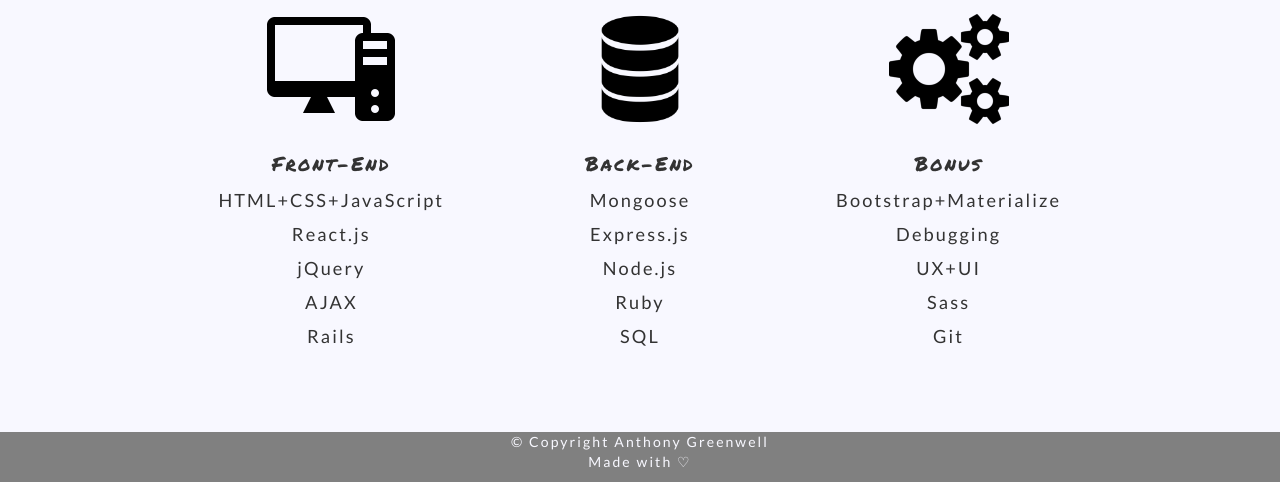
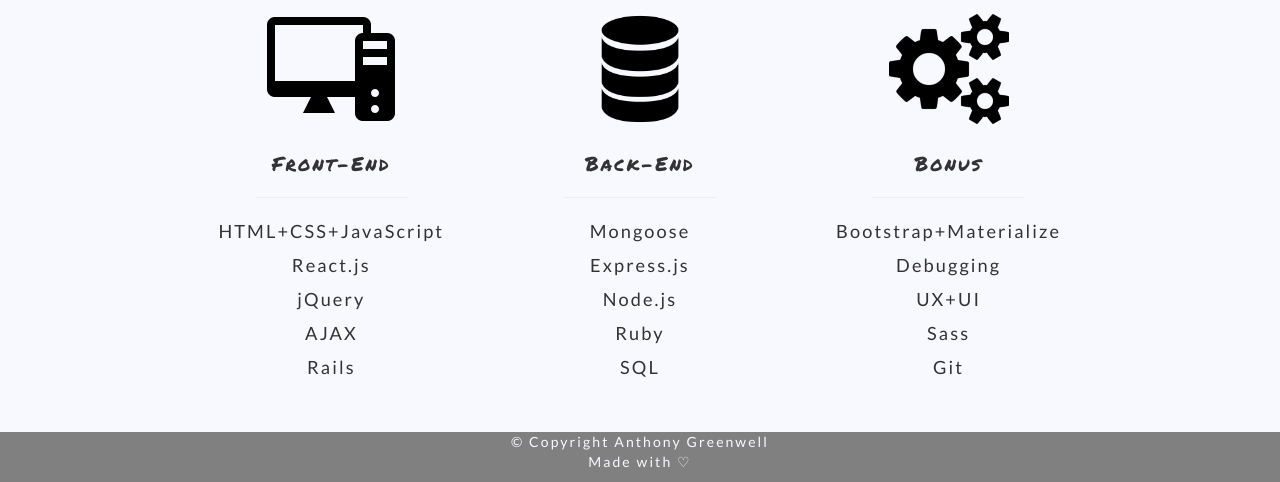
Before and after one commit to Anthony-g2/personal_site, a React app: page /skills in a window 1280 px wide. Shown: the part 318-800 px from the top of the page. Built offline with nearby package versions, Linux system fonts and the light colour scheme.

Commit message:
minor fix 2

```diff
--- a/src/components/Skills.js
+++ b/src/components/Skills.js
@@ -20,6 +20,7 @@
             <p className="sub-title">
               Front-End
             </p>
+            <hr />
             <ul className="skill-list">
             <li className="content">HTML+CSS+JavaScript</li>
               <li className="content">React.js</li>
@@ -33,6 +34,7 @@
             <p className="sub-title">
               Back-End
             </p>
+            <hr />
             <ul className="skill-list">
               <li className="content">Mongoose</li>
               <li className="content">Express.js</li>
@@ -46,6 +48,7 @@
             <p className="sub-title">
               Bonus
             </p>
+            <hr />
             <ul className="skill-list">
               <li className="content">Bootstrap+Materialize</li>
               <li className="content">Debugging</li>
--- a/src/styles/Skills.css
+++ b/src/styles/Skills.css
@@ -13,3 +13,6 @@
   width: 10vw;
   margin-bottom: 2vh;
 }
+#skills hr {
+  width: 12vw;
+}
```
